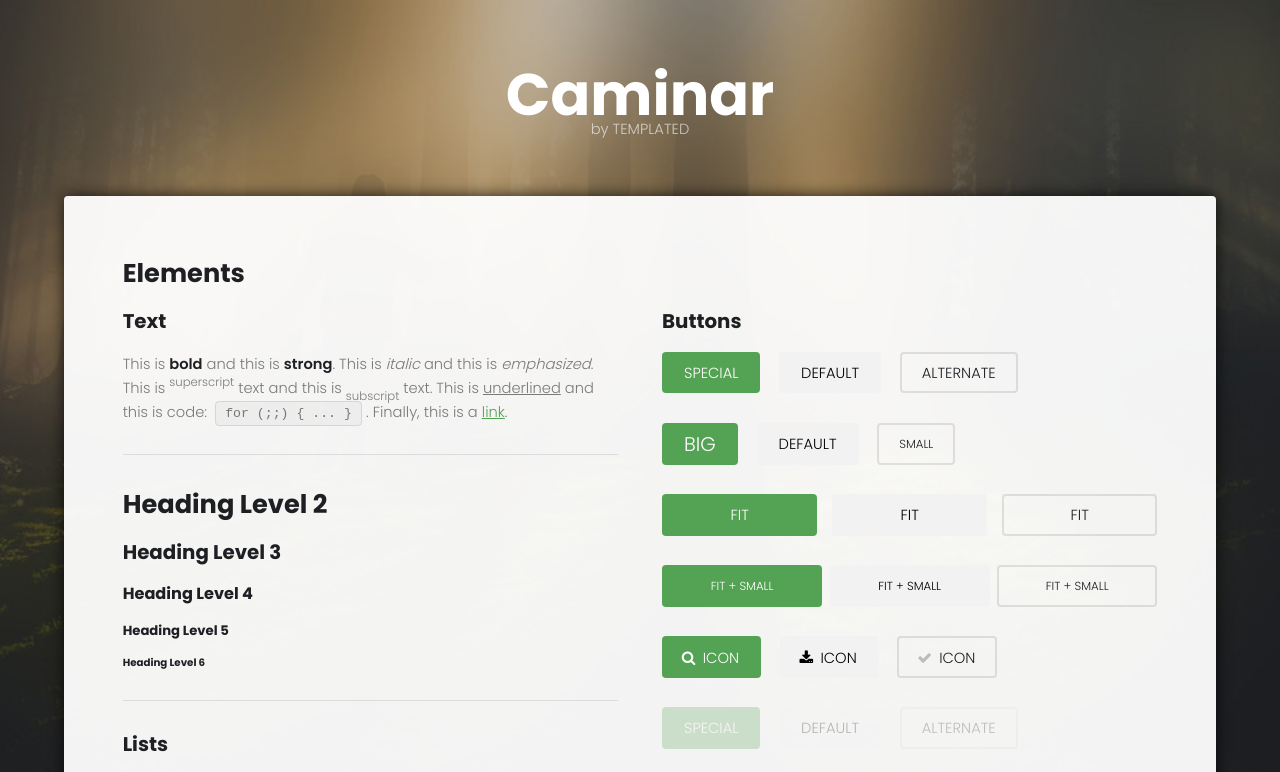
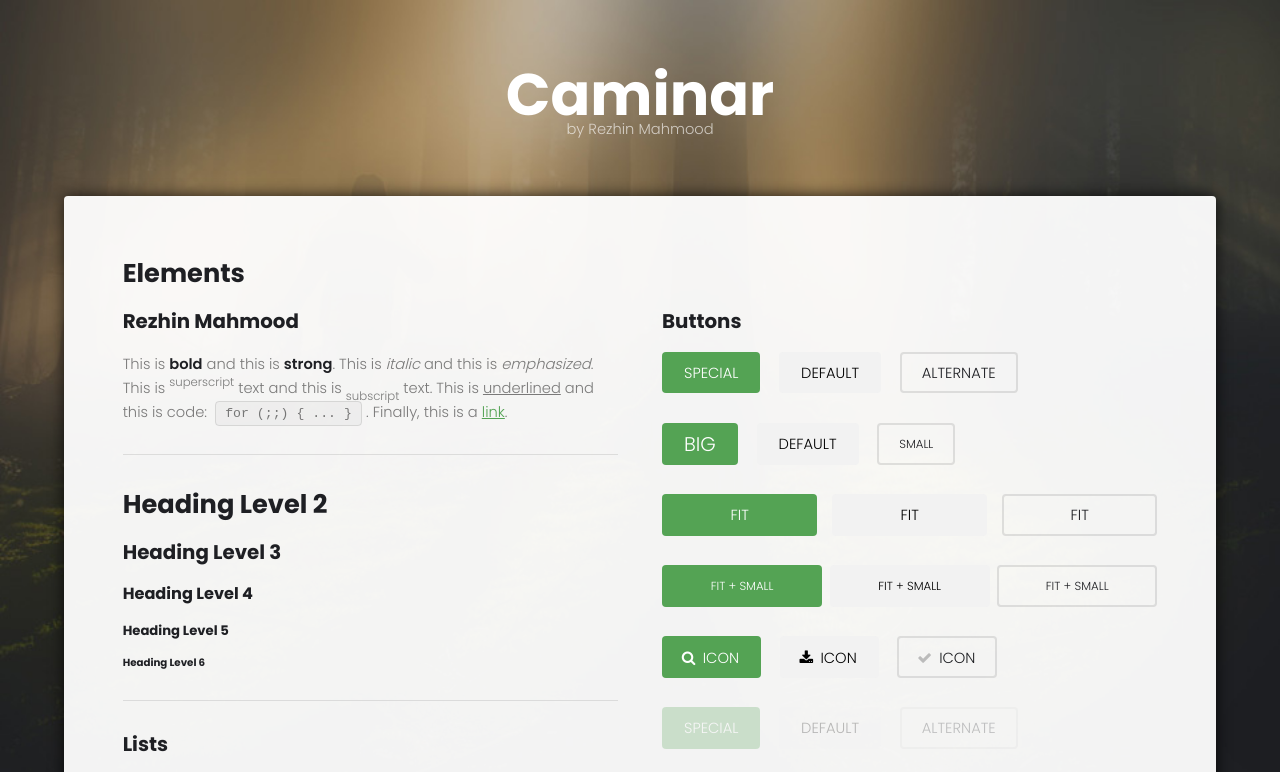
Before and after one commit to reezhin/myproject, a plain HTML site: page elements.html in a window 1280 px wide. Shown: the top 772 px of the page. Drawn offline with Linux system fonts and the light colour scheme.

Commit message:
changed index and elements

```diff
--- a/elements.html
+++ b/elements.html
@@ -15,7 +15,7 @@
 
 		<!-- Header -->
 			<header id="header">
-				<div class="logo"><a href="#">Caminar <span>by TEMPLATED</span></a></div>
+				<div class="logo"><a href="#">Caminar <span>by Rezhin Mahmood</span></a></div>
 			</header>
 
 		<!-- Main -->
@@ -30,7 +30,7 @@
 									<div class="6u 12u$(medium)">
 
 										<!-- Text stuff -->
-											<h3>Text</h3>
+											<h3>Rezhin Mahmood</h3>
 											<p>This is <b>bold</b> and this is <strong>strong</strong>. This is <i>italic</i> and this is <em>emphasized</em>.
 											This is <sup>superscript</sup> text and this is <sub>subscript</sub> text.
 											This is <u>underlined</u> and this is code: <code>for (;;) { ... }</code>.
```
Also changed, not shown: index.html (+2 -1 lines).
